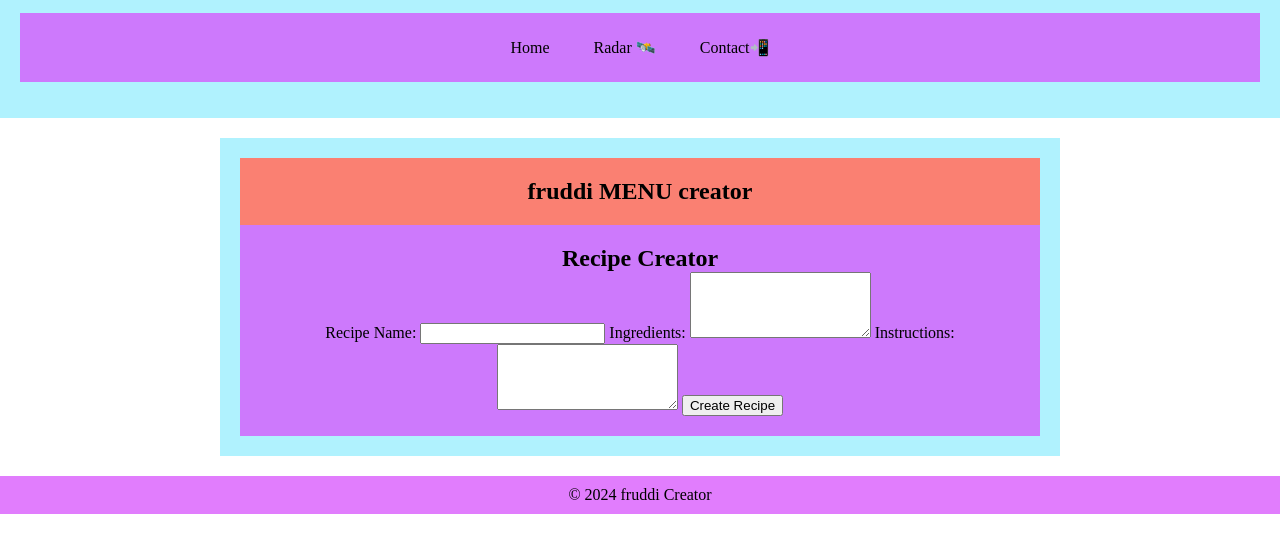
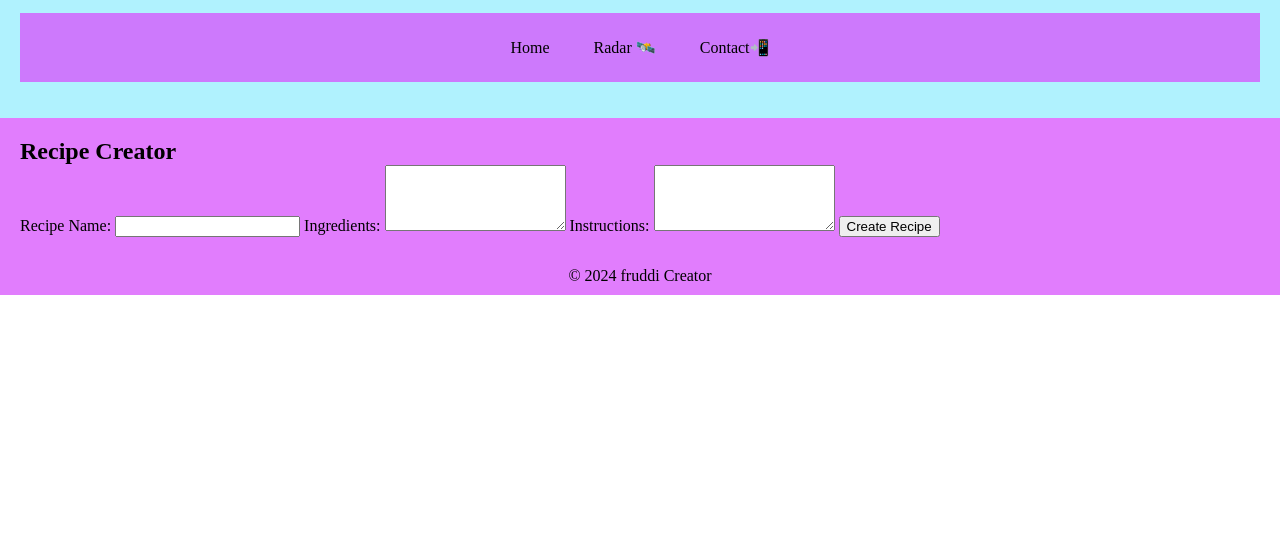
Before and after one commit to carlosgrprr/carlosgrprr.github.io, a website: page menu/recipeCreator.html in a window 1280 px wide. Shown: the part 61-614 px from the top of the page. Drawn offline with Linux system fonts and the light colour scheme.

Commit message:
Siguen los ajustes

```diff
--- a/menu/recipeCreator.html
+++ b/menu/recipeCreator.html
@@ -17,15 +17,7 @@
             </ul>
         </nav>
     </header>
-    <main>
-        <section id="menus">
-            <h2>fruddi MENU creator</h2>
-            <div id="menu-list">
-                <!-- Menus will be dynamically added here using JavaScript -->
-            </div>
 
-            <!-- Add code to display menus here -->
-        </section>
     <section id="recipes">
         <h2>Recipe Creator</h2>
         <form id="recipe-form">
@@ -44,12 +36,8 @@
             <!-- Recipes will be displayed here -->
         </div>
     </section>
-
-    </main>
     <footer>
         <p>&copy; 2024 fruddi Creator</p>
     </footer>
-    <script src="script.js"></script>
-
 </body>
 </html>
```
Lines whose indentation alone changed are shown as unchanged.
